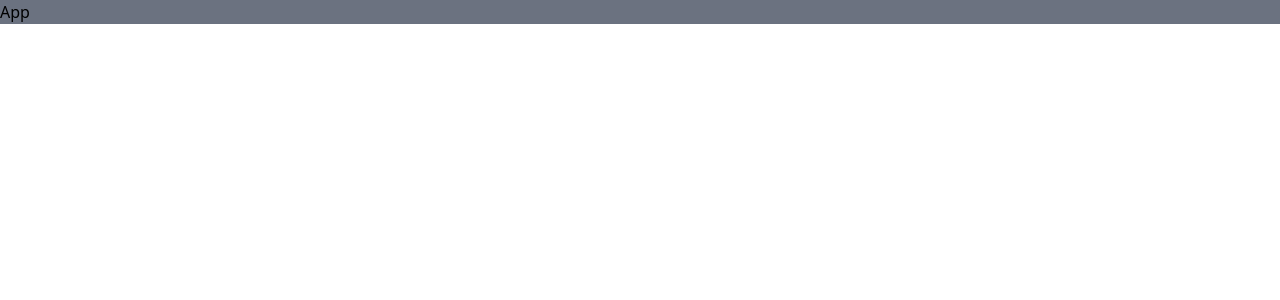
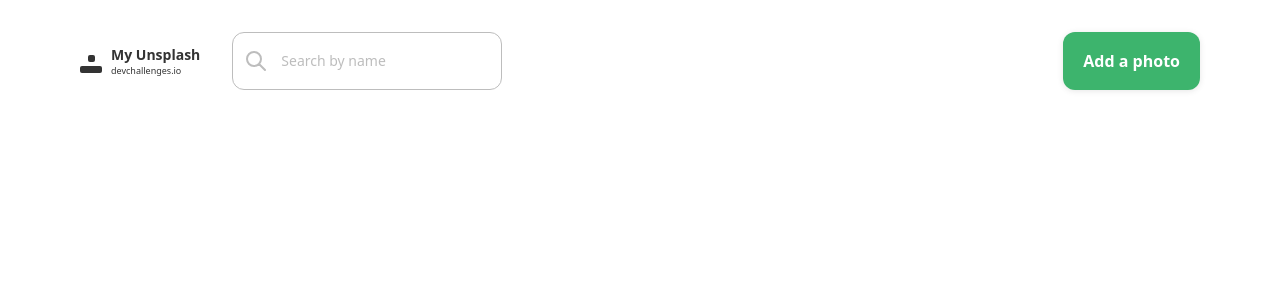
Before and after one commit to jeyofdev/devchallenges--my-unsplash, a Next.js app: page / in a window 1280 px wide. Shown: the top 300 px of the page. Built offline with nearby package versions, Linux system fonts and the light colour scheme.

Commit message:
feat : add the header

```diff
--- /dev/null
+++ b/components/atoms/Button.tsx
@@ -0,0 +1,10 @@
+// eslint-disable-next-line import/extensions
+import { ButtonPropsType } from '../../types/index';
+
+const Button = ({ children }: ButtonPropsType) => (
+  <button className="bg-success hover:bg-successHover py-4 px-5 rounded-xl shadow-btn not-italic font-bold text-base leading-btn text-light">
+    {children}
+  </button>
+);
+
+export default Button;
--- /dev/null
+++ b/components/atoms/InputText.tsx
@@ -0,0 +1,47 @@
+// eslint-disable-next-line import/extensions
+import { InputTextPropsType } from '../../types';
+
+const InputText = ({ placeholder, icon }: InputTextPropsType) => (
+  <div className="relative text-gray-600 focus-within:text-gray-400">
+    {icon ? (
+      <>
+        <span className="absolute inset-y-0 left-0 flex items-center pl-2">
+          <button
+            type="submit"
+            className="p-1 focus:outline-none focus:shadow-outline"
+          >
+            <svg
+              fill="none"
+              stroke="#BDBDBD"
+              strokeLinecap="round"
+              strokeLinejoin="round"
+              strokeWidth="2"
+              viewBox="0 0 24 24"
+              className="w-6 h-6"
+            >
+              <path d="M21 21l-6-6m2-5a7 7 0 11-14 0 7 7 0 0114 0z"></path>
+            </svg>
+          </button>
+        </span>
+
+        <input
+          type="text"
+          name=""
+          id=""
+          placeholder={placeholder}
+          className="w-full pl-12 border border-solid border-gray-300 rounded-xl p-4.5 not-italic font-medium text-sm leading-5 text-gray-300 placeholder-gray-300 outline-none"
+        />
+      </>
+    ) : (
+      <input
+        type="text"
+        name=""
+        id=""
+        placeholder={placeholder}
+        className="w-full border border-solid border-gray-300 rounded-xl p-4.5 not-italic font-medium text-sm leading-5 text-gray-300 placeholder-gray-300 outline-none"
+      />
+    )}
+  </div>
+);
+
+export default InputText;
--- /dev/null
+++ b/components/atoms/Logo.tsx
@@ -0,0 +1,18 @@
+const Logo = () => (
+  <div className="mr-8 flex items-center">
+    <div className="flex flex-col justify-center items-center mr-2.25">
+      <span className="bg-gray-800 rounded-sm w-2 h-2 mb-1 mt-1.5" />
+      <span className="bg-gray-800 rounded-sm w-5.5 h-2" />
+    </div>
+    <div>
+      <p className="not-italic font-extrabold text-sm leading-5 text-gray-800">
+        My Unsplash
+      </p>
+      <p className="not-italic font-medium text-9 leading-3 text-gray-800">
+        devchallenges.io
+      </p>
+    </div>
+  </div>
+);
+
+export default Logo;
--- /dev/null
+++ b/components/organisms/Header.tsx
@@ -0,0 +1,16 @@
+import Button from '../atoms/Button';
+import InputText from '../atoms/InputText';
+import Logo from '../atoms/Logo';
+
+const Header = () => (
+  <div className="flex justify-between">
+    <div className="flex justify-start w-1/2">
+      <Logo />
+      <InputText placeholder="Search by name" icon />
+    </div>
+
+    <Button>Add a photo</Button>
+  </div>
+);
+
+export default Header;
--- a/next.config.js
+++ b/next.config.js
@@ -1,4 +1,5 @@
 /** @type {import('next').NextConfig} */
+
 module.exports = {
   reactStrictMode: true,
 };
--- a/pages/index.tsx
+++ b/pages/index.tsx
@@ -1,8 +1,9 @@
 import type { NextPage } from 'next';
+import Header from '../components/organisms/Header';
 
 const Home: NextPage = () => (
-  <div>
-    <h1 className="bg-gray-500">App</h1>
+  <div className="container mx-4 md:mx-auto my-8">
+    <Header />
   </div>
 );
 
--- a/tailwind.config.js
+++ b/tailwind.config.js
@@ -2,7 +2,48 @@ module.exports = {
   purge: ['./pages/**/*.{js,ts,jsx,tsx}', './components/**/*.{js,ts,jsx,tsx}'],
   darkMode: false, // or 'media' or 'class'
   theme: {
-    extend: {},
+    container: {
+      padding: {
+        DEFAULT: '1rem',
+        sm: '2rem',
+        lg: '4rem',
+        xl: '5rem',
+      },
+    },
+    extend: {
+      colors: {
+        light: '#fff',
+        success: '#3DB46D',
+        successHover: '#42a66a',
+        gray: {
+          300: '#BDBDBD',
+          800: '#333',
+        },
+      },
+      boxShadow: {
+        btn: '0px 1px 6px rgba(0, 0, 0, 0.1)',
+      },
+      lineHeight: {
+        btn: '22px',
+      },
+      spacing: {
+        4.5: '18px',
+        2.25: '9px',
+      },
+      width: {
+        2: '7px',
+        5.5: '22px',
+      },
+      height: {
+        2: '7px',
+      },
+      fontSize: {
+        9: '9px',
+      },
+      maxWidth: {
+        300: '300px',
+      },
+    },
   },
   variants: {
     extend: {},
--- /dev/null
+++ b/types/index.ts
@@ -0,0 +1,8 @@
+export type ButtonPropsType = {
+  children: string;
+};
+
+export type InputTextPropsType = {
+  placeholder: string;
+  icon?: boolean;
+};
```
Also changed, not shown: .eslintrc.json.
